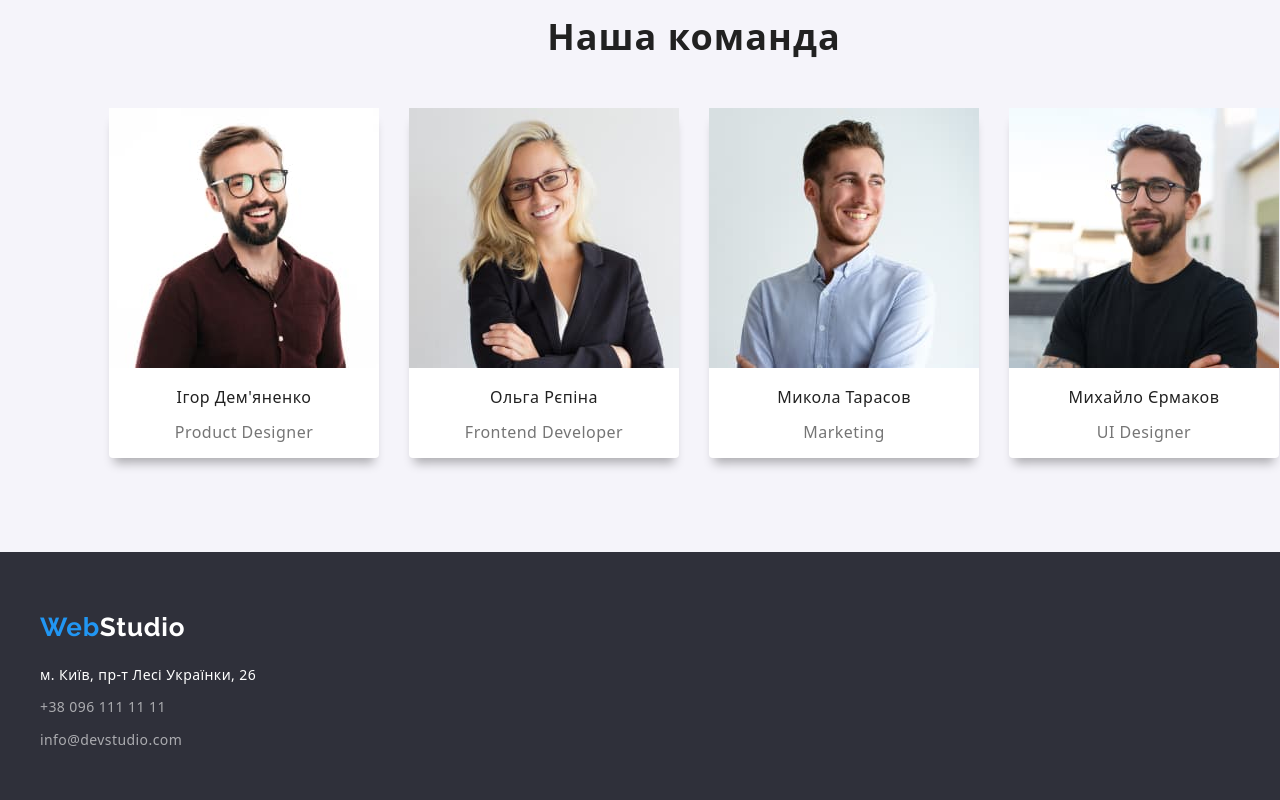
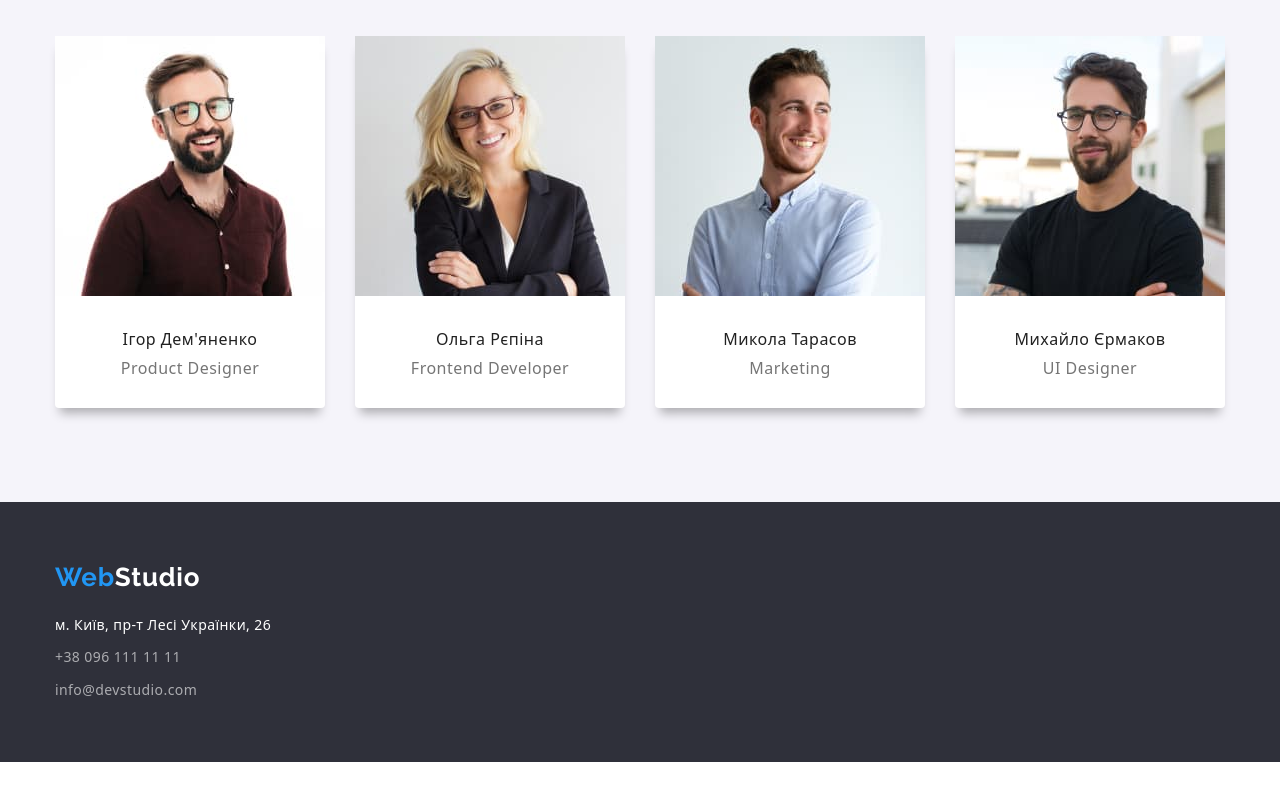
Before and after one commit to HomeusVlad/goit-markup-hw-03, a plain HTML site: page index.html in a window 1280 px wide. Shown: the part 1592-2392 px from the top of the page. After the commit the page ends 2354 px from the top, so only its background shows below. Drawn offline with Linux system fonts and the light colour scheme.

Commit message:
fix margin + padding

```diff
--- a/css/styles.css
+++ b/css/styles.css
@@ -30,7 +30,8 @@ body {
 }
 
 .section {
-    padding: 94px;
+    padding-top: 94px;
+    padding-bottom: 94px;
 }
 
 
@@ -39,9 +40,11 @@ body {
     color: var(--accent-text-color);
 }
 
-h1, h2 {
+h1, h2, h3, p {
     margin-block-start: 0px;
     margin-block-end: 0px;
+    margin-inline-start: 0px;
+    margin-inline-end: 0px;
 }
 
 ul {
@@ -147,7 +150,7 @@ ul {
     color: var(--primary-white-color);
     cursor: pointer;
     display: block;
-    margin: 30px auto;
+    margin: 30px auto 0 auto;
     padding: 10px 32px;
 }
 
@@ -187,6 +190,9 @@ ul {
     border-bottom-right-radius: 4px;
     box-shadow: 0 10px 10px -5px rgba(0, 0, 0, 0.3);
 }
+.team-item {
+    padding: 30px 0;
+}
 
 .team-title {
     font-weight: 500;
@@ -194,6 +200,7 @@ ul {
     line-height: 1.18;
     letter-spacing: 0.03em;
     text-align: center;
+    margin-bottom: 10px;
 }
 
 .team-text {
@@ -209,7 +216,7 @@ ul {
 .footer {
     background-color: var(--footer-bcg-color);
 }
-.footer .container {
+.footer {
     padding: 60px 0;
 }
 
@@ -218,7 +225,6 @@ ul {
     flex-direction: column;
     flex-wrap: wrap;
     gap: 9px;
-    margin-top: 20px ;
 }
 
 .footer-logo {
@@ -229,7 +235,8 @@ ul {
     letter-spacing: 0.03em;
     color: var(--primary-white-color);
     text-decoration: none;
-    margin-bottom: 50px;
+    margin-bottom: 20px;
+    display: block;
 }
 
 .contacts {
@@ -273,7 +280,7 @@ ul {
     letter-spacing: 0.03em;
     font-family: inherit;
     padding: 6px 22px;
-    margin-bottom: 50px;
+
 }
 
 .portfolio-nav {
@@ -281,6 +288,7 @@ ul {
     flex-wrap: wrap;
     gap: 8px;
     justify-content: center;
+    margin-bottom: 50px;
 }
 
 .portfolio-button:hover,
--- a/index.html
+++ b/index.html
@@ -18,7 +18,7 @@
     <!-- Header -->
     <header class="header flex">
         <div class="container flex">
-            <a href="#" class="header-logo"><span class="blue-fonts">Web</span>Studio</a>
+            <a href="./index.html" class="header-logo"><span class="blue-fonts">Web</span>Studio</a>
             <nav>
                 <ul class="header-nav flex">
                     <li><a class="header-link current" href="./index.html">Студія</a></li>
@@ -88,31 +88,39 @@
                 <ul class="flex">
                     <li class="team-photo">
                         <img src="./images/team1.jpg" alt="Фото Игора" width="270">
+                        <div class="team-item">
                             <h3 class="team-title">Ігор Дем'яненко</h3>
                             <p class="team-text">Product Designer</p>
+                        </div>
                     </li>
                     <li class="team-photo">
                         <img src="./images/team2.jpg" alt="Фото Ольги" width="270">
+                        <div class="team-item">
                             <h3 class="team-title">Ольга Рєпіна</h3>
                             <p class="team-text">Frontend Developer</p>
+                        </div>
                     </li>
                     <li class="team-photo">
                         <img src="./images/team3.jpg" alt="Фото Миколи" width="270">
+                        <div class="team-item">
                             <h3 class="team-title">Микола Тарасов</h3>
                             <p class="team-text">Marketing</p>
+                        </div>
                     </li>
                     <li class="team-photo">
                         <img src="./images/team4.jpg" alt="Фото Михайла" width="270">
+                        <div class="team-item">
                             <h3 class="team-title">Михайло Єрмаков</h3>
                             <p class="team-text">UI Designer</p>
+                        </div>
                     </li>
                 </ul>
         </section>
     </main>
     <!-- Footer -->
     <footer class="footer">
-        <div class="container footer">
-            <a href="#" class="footer-logo"> <span class="blue-fonts">Web</span>Studio</a>
+        <div class="container">
+            <a href="./index.html" class="footer-logo"> <span class="blue-fonts">Web</span>Studio</a>
             <address class="contacts">
                 <ul>
                     <li><a class="footer-address footer-link" href="https://goo.gl/maps/9icfDptYdTyMUopS7">м. Київ, пр-т Лесі
```
Also changed, not shown: portfolio.html (+2 -2 lines). Lines whose indentation alone changed are shown as unchanged.
